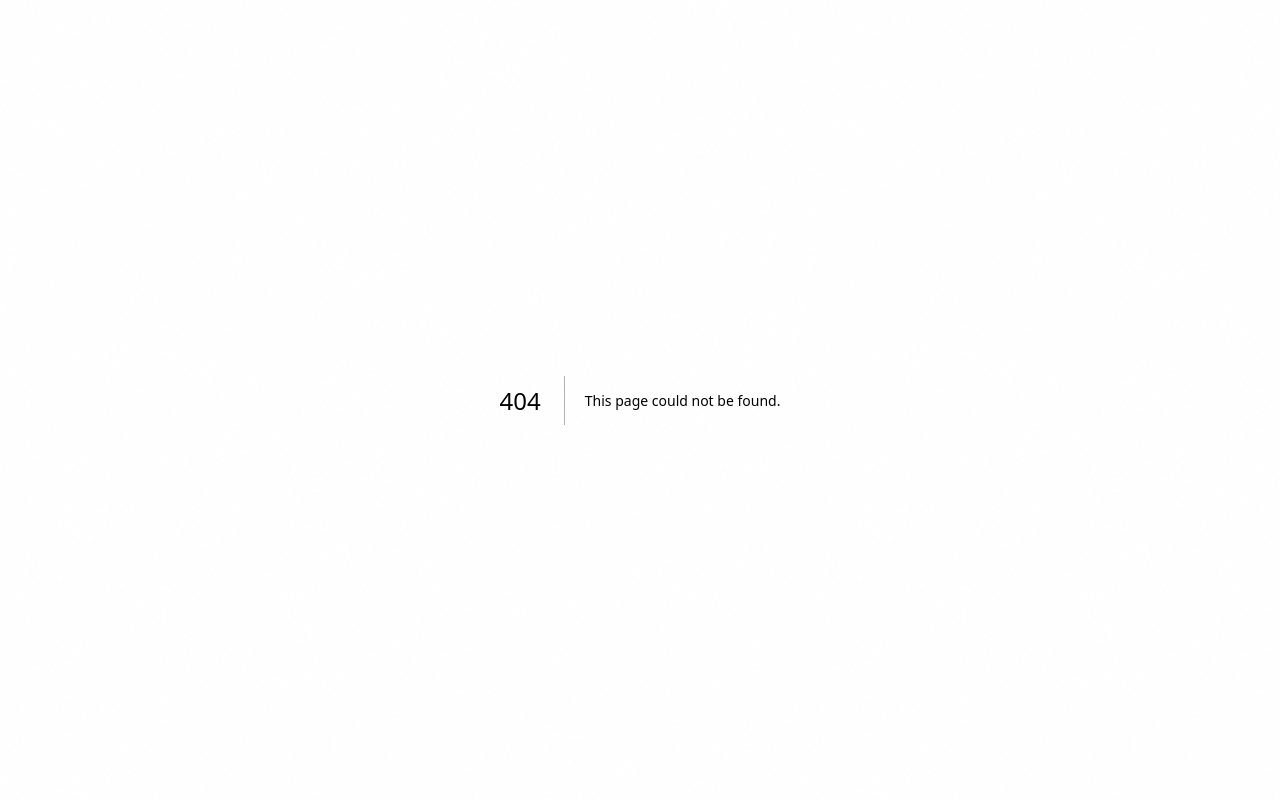
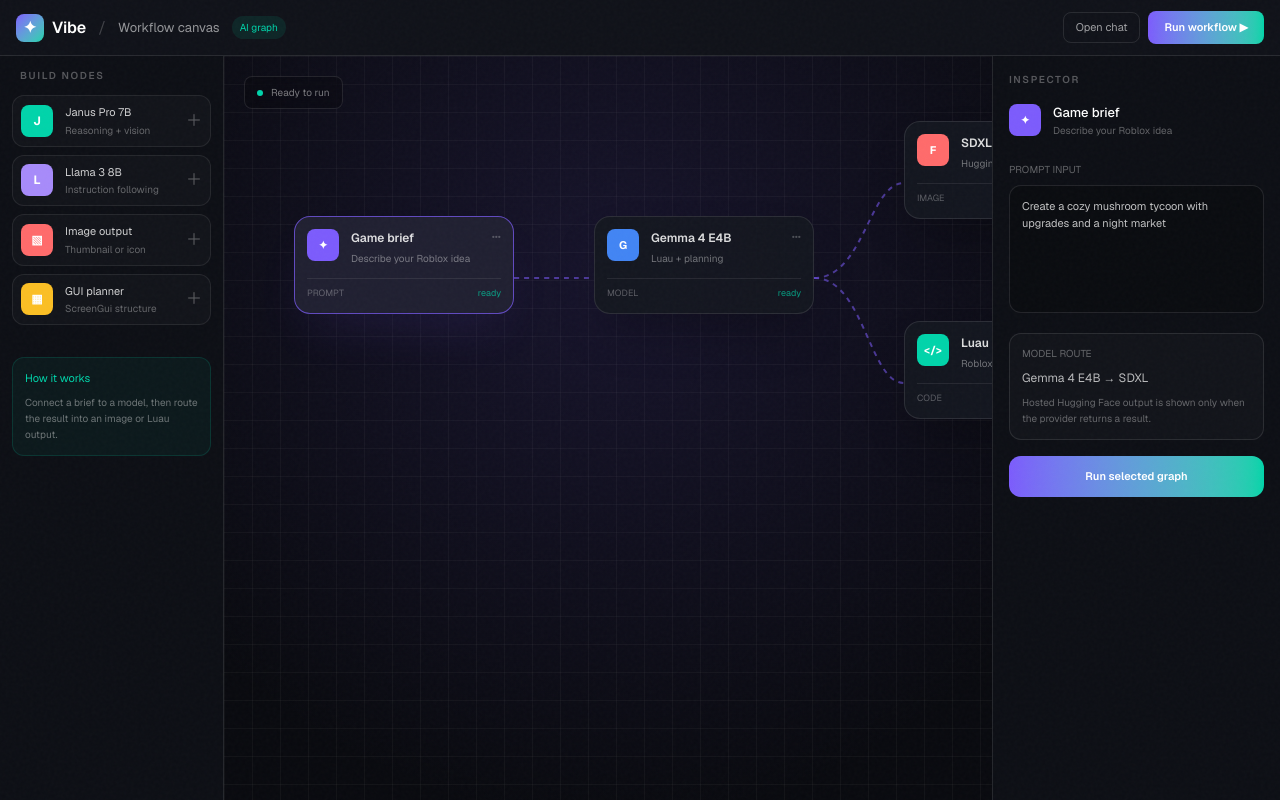
Before and after one commit to Radin-dev1/Roblox-Vibe-game-maker, a Next.js app: page /workflow in a window 1280 px wide. Before the commit this address had no page. Built offline with nearby package versions, Linux system fonts and the light colour scheme.

Commit message:
Add feature-rich AI workflow node editor

```diff
--- /dev/null
+++ b/src/app/workflow/page.tsx
@@ -0,0 +1,78 @@
+"use client";
+
+import { useMemo, useState } from "react";
+import Link from "next/link";
+
+type NodeKind = "prompt" | "model" | "image" | "code" | "output";
+type FlowNode = { id: string; kind: NodeKind; title: string; subtitle: string; x: number; y: number; color: string; icon: string };
+
+const INITIAL_NODES: FlowNode[] = [
+  { id: "prompt", kind: "prompt", title: "Game brief", subtitle: "Describe your Roblox idea", x: 70, y: 160, color: "#7c5cfc", icon: "✦" },
+  { id: "model", kind: "model", title: "Gemma 4 E4B", subtitle: "Luau + planning", x: 370, y: 160, color: "#4285f4", icon: "G" },
+  { id: "image", kind: "image", title: "SDXL thumbnails", subtitle: "Hugging Face · image", x: 680, y: 65, color: "#ff6b6b", icon: "F" },
+  { id: "code", kind: "code", title: "Luau system", subtitle: "Roblox server script", x: 680, y: 265, color: "#00d4aa", icon: "</>" },
+  { id: "output", kind: "output", title: "Build results", subtitle: "Review before Studio", x: 990, y: 160, color: "#fbbf24", icon: "↗" },
+];
+
+const NODE_PRESETS: Array<{ kind: NodeKind; title: string; subtitle: string; color: string; icon: string }> = [
+  { kind: "model", title: "Janus Pro 7B", subtitle: "Reasoning + vision", color: "#00d4aa", icon: "J" },
+  { kind: "model", title: "Llama 3 8B", subtitle: "Instruction following", color: "#a78bfa", icon: "L" },
+  { kind: "image", title: "Image output", subtitle: "Thumbnail or icon", color: "#ff6b6b", icon: "▧" },
+  { kind: "code", title: "GUI planner", subtitle: "ScreenGui structure", color: "#fbbf24", icon: "▦" },
+];
+
+function NodeIcon({ node }: { node: FlowNode }) {
+  return <span className="grid h-8 w-8 place-items-center rounded-lg text-[11px] font-bold text-white" style={{ background: node.color }}>{node.icon}</span>;
+}
+
+export default function WorkflowPage() {
+  const [nodes, setNodes] = useState(INITIAL_NODES);
+  const [selectedId, setSelectedId] = useState("prompt");
+  const [prompt, setPrompt] = useState("Create a cozy mushroom tycoon with upgrades and a night market");
+  const [running, setRunning] = useState(false);
+  const [status, setStatus] = useState("Ready to run");
+  const selected = nodes.find((node) => node.id === selectedId) || nodes[0];
+  const connections = useMemo(() => [["prompt", "model"], ["model", "image"], ["model", "code"], ["image", "output"], ["code", "output"]], []);
+
+  function addNode(preset: typeof NODE_PRESETS[number]) {
+    const id = `${preset.kind}-${Date.now()}`;
+    setNodes((current) => [...current, { ...preset, id, x: 250 + (current.length % 3) * 250, y: 410 + Math.floor(current.length / 3) * 120 }]);
+    setSelectedId(id);
+    setStatus(`${preset.title} added to the graph`);
+  }
+
+  async function runWorkflow() {
+    setRunning(true);
+    setStatus("Running the connected Hugging Face workflow…");
+    try {
+      const [chat, image] = await Promise.all([
+        fetch("/api/ai/chat", { method: "POST", headers: { "Content-Type": "application/json" }, body: JSON.stringify({ message: prompt }) }).then((response) => response.json()),
+        fetch("/api/ai/generate-image", { method: "POST", headers: { "Content-Type": "application/json" }, body: JSON.stringify({ prompt, style: "thumbnail" }) }).then((response) => response.json()),
+      ]);
+      if (chat.ok || image.imageUrl) setStatus("Workflow finished. Review the returned assets and AI response in the chat.");
+      else setStatus(`Workflow stopped: ${chat.error || image.error || "Hugging Face returned no output"}`);
+    } catch {
+      setStatus("Workflow stopped: the AI provider could not be reached. No result was claimed.");
+    } finally {
+      setRunning(false);
+    }
+  }
+
+  return <div className="min-h-[100dvh] bg-[#090a0f] text-white">
+    <header className="flex h-14 items-center justify-between border-b border-white/10 bg-[#101219] px-4">
+      <div className="flex items-center gap-3"><Link href="/" className="flex items-center gap-2 font-semibold"><span className="grid h-7 w-7 place-items-center rounded-lg bg-gradient-to-br from-accent to-teal">✦</span>Vibe</Link><span className="text-white/20">/</span><span className="text-[13px] text-white/55">Workflow canvas</span><span className="rounded-full bg-teal/10 px-2 py-1 text-[10px] text-teal">AI graph</span></div>
+      <div className="flex items-center gap-2"><Link href="/studio" className="rounded-lg border border-white/10 px-3 py-1.5 text-[11px] text-white/60 hover:bg-white/5">Open chat</Link><button onClick={runWorkflow} disabled={running} className="rounded-lg bg-gradient-to-r from-accent to-teal px-4 py-2 text-[11px] font-semibold disabled:opacity-50">{running ? "Running…" : "Run workflow ▶"}</button></div>
+    </header>
+    <div className="flex h-[calc(100dvh-3.5rem)] min-h-0">
+      <aside className="hidden w-56 shrink-0 border-r border-white/10 bg-[#0d0f15] p-3 md:block"><p className="px-2 text-[10px] font-semibold tracking-[.16em] text-white/30">BUILD NODES</p><div className="mt-3 space-y-2">{NODE_PRESETS.map((preset) => <button key={preset.title} onClick={() => addNode(preset)} className="flex w-full items-center gap-3 rounded-xl border border-white/8 bg-white/[.025] p-2 text-left hover:border-accent/40 hover:bg-accent/5"><span className="grid h-8 w-8 place-items-center rounded-lg text-xs font-bold" style={{ background: preset.color }}>{preset.icon}</span><span><span className="block text-[11px] text-white/80">{preset.title}</span><span className="mt-0.5 block text-[10px] text-white/35">{preset.subtitle}</span></span><span className="ml-auto text-white/30">＋</span></button>)}</div><div className="mt-8 rounded-xl border border-teal/15 bg-teal/5 p-3"><p className="text-[11px] text-teal">How it works</p><p className="mt-2 text-[10px] leading-relaxed text-white/40">Connect a brief to a model, then route the result into an image or Luau output.</p></div></aside>
+      <main className="relative min-w-0 flex-1 overflow-auto" style={{ backgroundImage: "radial-gradient(circle at 50% 30%, rgba(124,92,252,.12), transparent 34rem), linear-gradient(rgba(255,255,255,.035) 1px, transparent 1px), linear-gradient(90deg, rgba(255,255,255,.035) 1px, transparent 1px)", backgroundSize: "auto, 28px 28px, 28px 28px" }}>
+        <div className="absolute left-5 top-5 flex items-center gap-2 rounded-lg border border-white/10 bg-black/20 px-3 py-2 text-[10px] text-white/45 backdrop-blur"><span className="h-1.5 w-1.5 rounded-full bg-teal" /> {status}</div>
+        <div className="relative min-h-[760px] min-w-[1100px] p-8">
+          <svg className="pointer-events-none absolute inset-0 h-full w-full" aria-hidden="true">{connections.map(([from, to]) => { const a = nodes.find((node) => node.id === from); const b = nodes.find((node) => node.id === to); if (!a || !b) return null; return <path key={`${from}-${to}`} d={`M ${a.x + 220} ${a.y + 62} C ${a.x + 270} ${a.y + 62}, ${b.x - 35} ${b.y + 62}, ${b.x} ${b.y + 62}`} fill="none" stroke="rgba(124,92,252,.55)" strokeWidth="2" strokeDasharray="5 5" />; })}</svg>
+          {nodes.map((node) => <button key={node.id} onClick={() => setSelectedId(node.id)} className={`absolute w-[220px] rounded-2xl border p-3 text-left shadow-2xl transition ${selectedId === node.id ? "border-accent/70 bg-[#202031] shadow-accent/10" : "border-white/10 bg-[#151820]/95 hover:border-white/25"}`} style={{ left: node.x, top: node.y }}><div className="flex items-start gap-3"><NodeIcon node={node} /><span className="min-w-0 flex-1"><span className="block truncate text-[12px] font-semibold text-white/85">{node.title}</span><span className="mt-1 block truncate text-[10px] text-white/40">{node.subtitle}</span></span><span className="text-[10px] text-white/25">•••</span></div><div className="mt-3 flex items-center justify-between border-t border-white/8 pt-2 text-[9px] text-white/30"><span>{node.kind.toUpperCase()}</span><span className="text-teal/70">ready</span></div></button>)}
+        </div>
+      </main>
+      <aside className="hidden w-72 shrink-0 border-l border-white/10 bg-[#0d0f15] p-4 lg:block"><p className="text-[10px] font-semibold tracking-[.16em] text-white/30">INSPECTOR</p><div className="mt-4 flex items-center gap-3"><NodeIcon node={selected} /><div><p className="text-[13px] font-medium">{selected.title}</p><p className="text-[10px] text-white/35">{selected.subtitle}</p></div></div><label className="mt-6 block text-[10px] text-white/35">PROMPT INPUT<textarea value={prompt} onChange={(event) => setPrompt(event.target.value)} className="mt-2 min-h-32 w-full resize-none rounded-xl border border-white/10 bg-black/20 p-3 text-[11px] leading-relaxed text-white/75 outline-none focus:border-accent/50" /></label><div className="mt-4 rounded-xl border border-white/10 bg-white/[.025] p-3"><p className="text-[10px] text-white/35">MODEL ROUTE</p><p className="mt-2 text-[12px] text-white/70">{selected.kind === "image" ? "Stable Diffusion XL" : selected.kind === "code" ? "Gemma 4 E4B" : "Gemma 4 E4B → SDXL"}</p><p className="mt-2 text-[10px] leading-relaxed text-white/35">Hosted Hugging Face output is shown only when the provider returns a result.</p></div><button onClick={runWorkflow} disabled={running} className="mt-4 w-full rounded-xl bg-gradient-to-r from-accent to-teal px-3 py-3 text-[11px] font-semibold disabled:opacity-50">{running ? "Running graph…" : "Run selected graph"}</button></aside>
+    </div>
+  </div>;
+}
--- a/src/components/Navbar.tsx
+++ b/src/components/Navbar.tsx
@@ -9,6 +9,7 @@
   { label: "Features", href: "#features" },
   { label: "How it Works", href: "#how-it-works" },
   { label: "Assets", href: "/assets" },
+  { label: "Workflow", href: "/workflow" },
   { label: "Plugin", href: "/plugin" },
 ];
 
```
